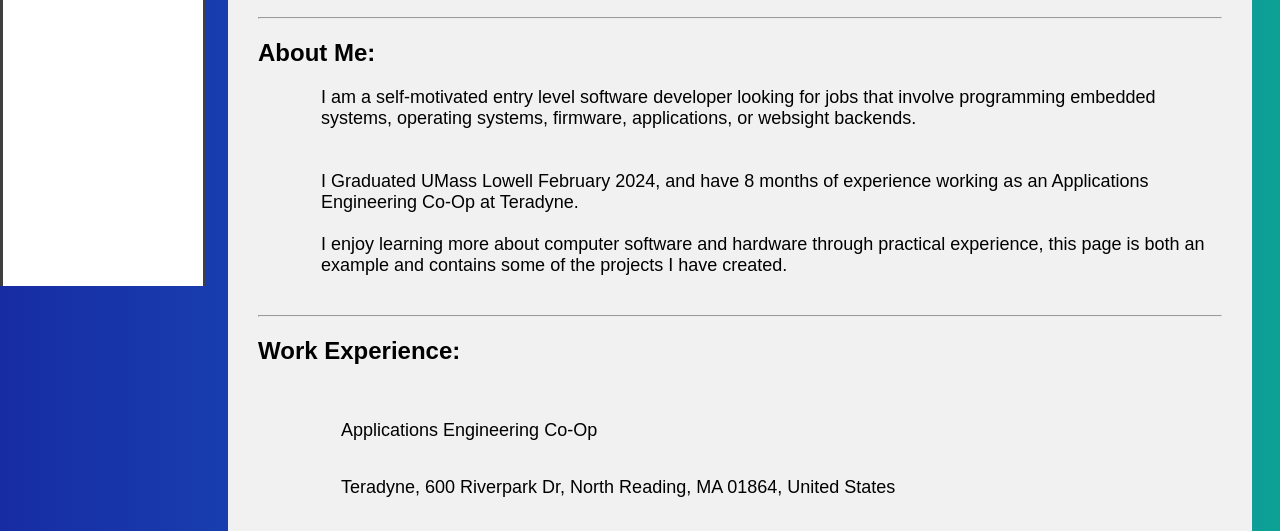
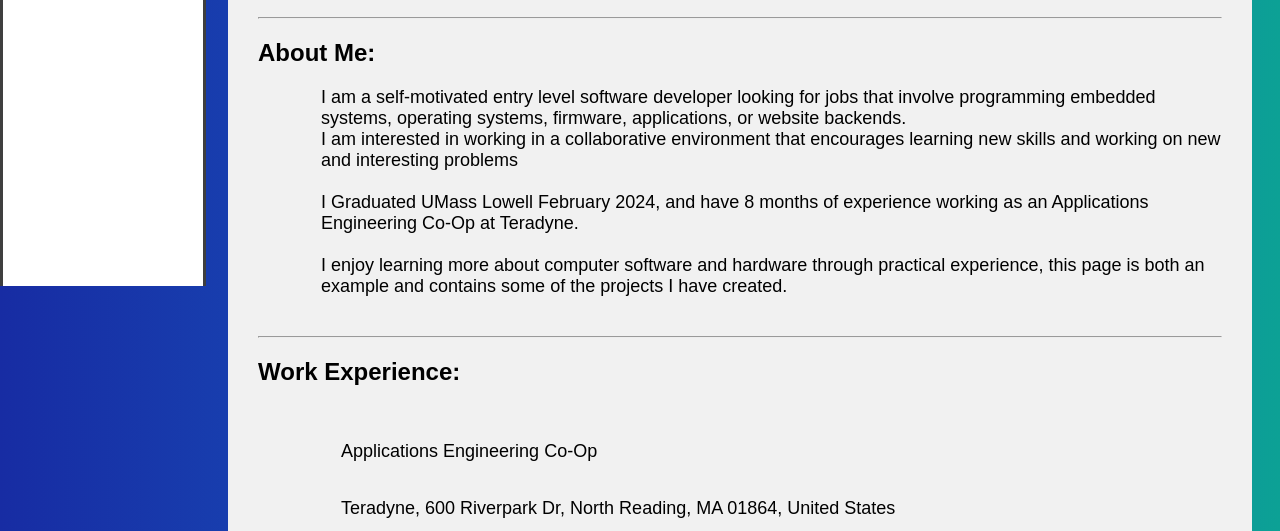
Before and after one commit to cdthereader/Project_Website, a plain HTML site: page index.html in a window 1280 px wide. Shown: the part 517-1048 px from the top of the page. Drawn offline with Linux system fonts and the light colour scheme.

Commit message:
Updated about me to include more info

```diff
--- a/index.html
+++ b/index.html
@@ -46,8 +46,8 @@
             <hr>
             <h2 id="about-me">About Me:</h2>
             <p class="indent info">
-                I am a self-motivated entry level software developer looking for jobs that involve programming embedded systems, operating systems, firmware, applications, or websight backends.<br>
-                <br><br>
+                I am a self-motivated entry level software developer looking for jobs that involve programming embedded systems, operating systems, firmware, applications, or website backends.<br>
+                I am interested in working in a collaborative environment that encourages learning new skills and working on new and interesting problems<br><br>
 
                 I Graduated UMass Lowell February 2024, and have 8 months of experience working as an Applications Engineering Co-Op at Teradyne.<br><br>
 
```
